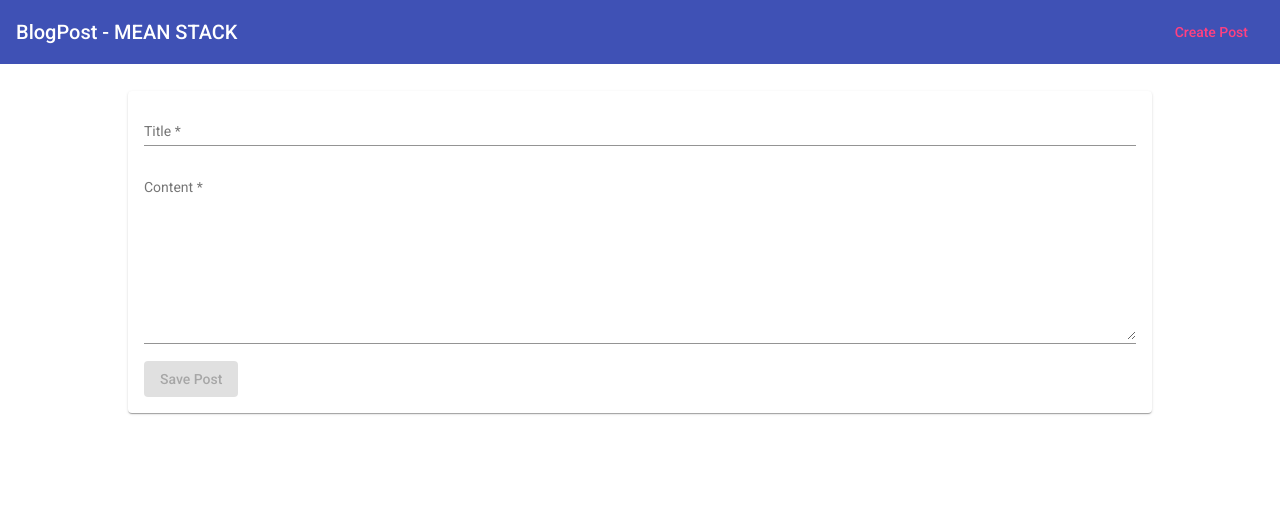
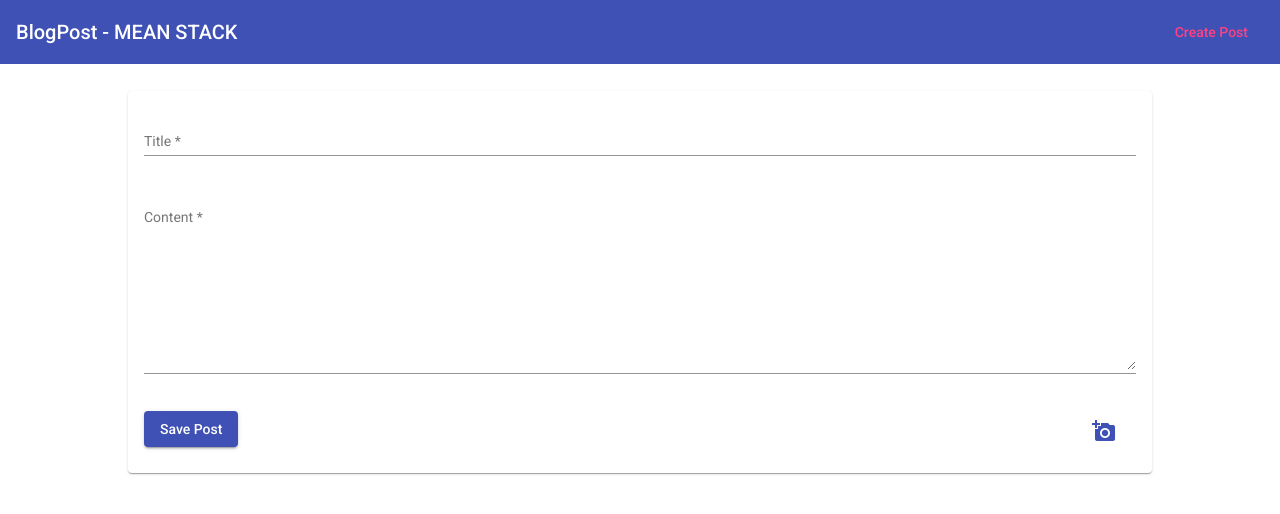
Before and after one commit to yashmishra12/Blogpost-MEAN, an Angular app in the folder blogpost/: page /create in a window 1280 px wide. Shown: the top 514 px of the page. Built offline with nearby package versions, Linux system fonts and the light colour scheme.

Commit message:
Converted Template Driven Form to Reactive Form

```diff
--- a/blogpost/src/app/posts/post-create/post-create.component.css
+++ b/blogpost/src/app/posts/post-create/post-create.component.css
@@ -11,3 +11,16 @@ mat-form-field, textarea {
 mat-spinner {
   margin: auto;
 }
+
+#imageUpload {
+  float: right;
+}
+
+input[type="file"] {
+  visibility: hidden;
+}
+
+.needMargin {
+  margin-top: 10px;
+  margin-bottom: 10px;
+}
--- a/blogpost/src/app/posts/post-create/post-create.component.html
+++ b/blogpost/src/app/posts/post-create/post-create.component.html
@@ -1,19 +1,30 @@
 
-  <mat-spinner *ngIf="isLoading"></mat-spinner>
-  <mat-card *ngIf="!isLoading">
-    <form (submit)="onSavePost(postForm)" #postForm="ngForm" >
 
-      <mat-form-field>
-        <input type="text" matInput [ngModel]="post?.title" name="title" placeholder="Title" required #title="ngModel">
-        <mat-error *ngIf="title.invalid">Please enter Blog title</mat-error>
+  <mat-card>
+    <mat-spinner *ngIf= "isLoading"></mat-spinner>
+
+    <form [formGroup]= "form" *ngIf = "!isLoading" (submit)= "onSavePost()" >
+
+      <mat-form-field class="needMargin">
+        <input type="text" matInput  placeholder="Title" formControlName = "title">
+        <mat-error *ngIf = "form.get('title')" >Please enter Blog title</mat-error>
       </mat-form-field>
 
-      <mat-form-field>
-        <textarea cols="50" rows="10" matInput [ngModel]="post?.content" name="content" placeholder="Content" required #content="ngModel"></textarea>
-        <mat-error *ngIf="content.invalid">Please enter Blog title</mat-error>
+      <mat-form-field class="needMargin">
+        <textarea cols="50" rows="10" matInput formControlName="content" placeholder="Content"></textarea>
+        <mat-error *ngIf = "form.get('content')" >Please enter Blog Content</mat-error>
       </mat-form-field>
 
-      <button type="submit" mat-raised-button color="primary" [disabled]="postForm.invalid">Save Post</button>
+
+
+     <div class="needMargin">
+      <button type="submit" mat-raised-button color="primary" [disabled]= "form.touched && !form.valid">Save Post</button>
+      <input type="file" #filePicker>
+
+      <button mat-button color="primary" (click)="filePicker.click()" id="imageUpload">
+          <mat-icon>add_a_photo</mat-icon>
+      </button>
+     </div>
 
     </form>
   </mat-card>
--- a/blogpost/src/app/posts/post-create/post-create.component.ts
+++ b/blogpost/src/app/posts/post-create/post-create.component.ts
@@ -1,5 +1,5 @@
 import { Component, OnInit } from '@angular/core';
-import { NgForm } from '@angular/forms';
+import { FormControl, FormGroup, Validators } from '@angular/forms';
 import { ActivatedRoute, ParamMap } from '@angular/router';
 import { Post } from '../post.model';
 import { PostsService } from '../posts.service';
@@ -16,9 +16,16 @@ export class PostCreateComponent implements OnInit {
   post: Post;
   isLoading = false;
 
+  form: FormGroup;
+
   constructor(public postService: PostsService, public route: ActivatedRoute) {}
 
   ngOnInit(): void {
+    this.form = new FormGroup( {
+      title: new FormControl(null, Validators.required),
+      content: new FormControl(null, Validators.required)
+    });
+
     this.route.paramMap.subscribe((paramMap: ParamMap) => {
         if(paramMap.has('postID')) {
             this.mode = 'edit';
@@ -26,7 +33,8 @@ export class PostCreateComponent implements OnInit {
             this.isLoading = true
 
             this.postService.getPost(this.postID).subscribe( (postData) => {
-              this.post = {id: postData._id, title: postData.title, content: postData.content}
+              this.post = {id: postData._id, title: postData.title, content: postData.content};
+              this.form.setValue({'title': this.post.title, 'content':this.post.content})
               this.isLoading = false
             });
         }else {
@@ -34,19 +42,22 @@ export class PostCreateComponent implements OnInit {
           this.postID = '';
         }
     } );
+
+    console.log(this.form)
   }
 
-  onSavePost(form: NgForm) {
-    if (form.invalid) { return }
+  onSavePost() {
+    if (this.form.invalid) { return }
 
     this.isLoading=true;
 
     if(this.mode === 'create') {
-      this.postService.addPost(form.value.title, form.value.content);
+      this.postService.addPost(this.form.value.title, this.form.value.content);
     } else {
-      this.postService.updatePost(this.postID, form.value.title, form.value.content)
+      this.postService.updatePost(this.postID, this.form.value.title, this.form.value.content)
     }
-    form.resetForm();
+
+    this.form.reset();
   }
 
 }
```
Also changed, not shown: blogpost/src/app/app.module.ts (+5 -3 lines).
